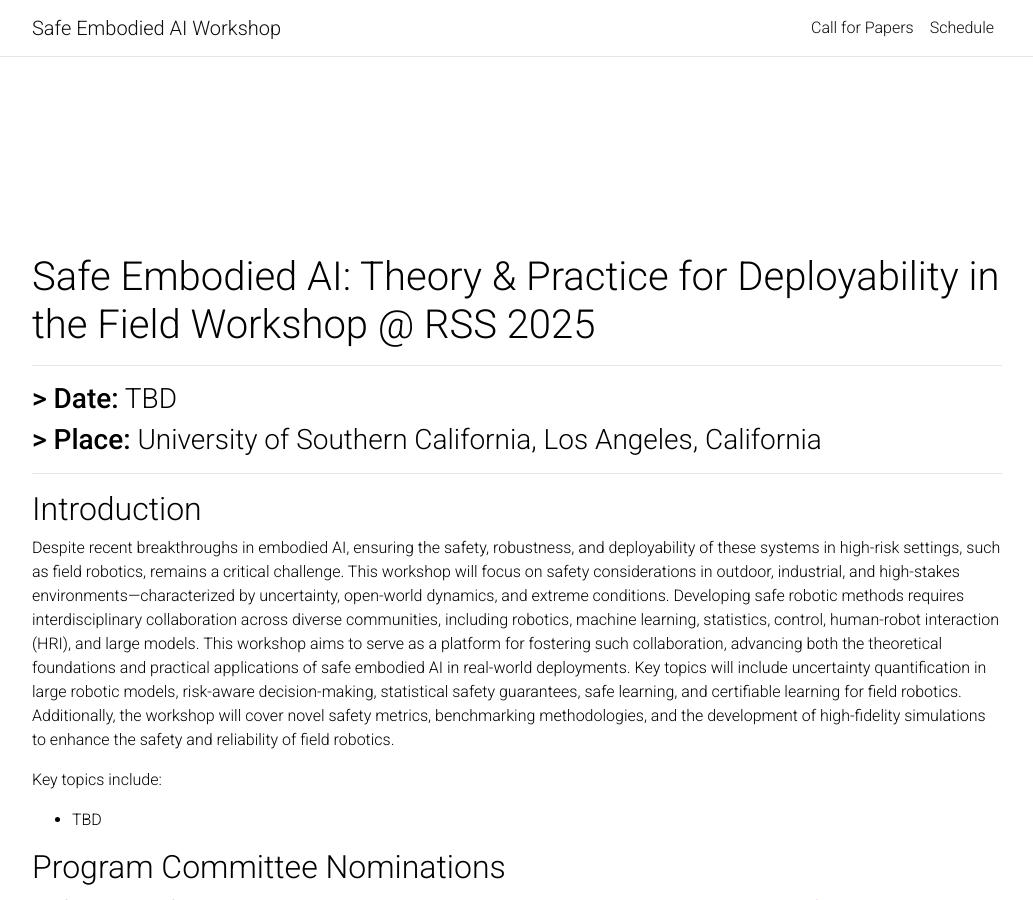
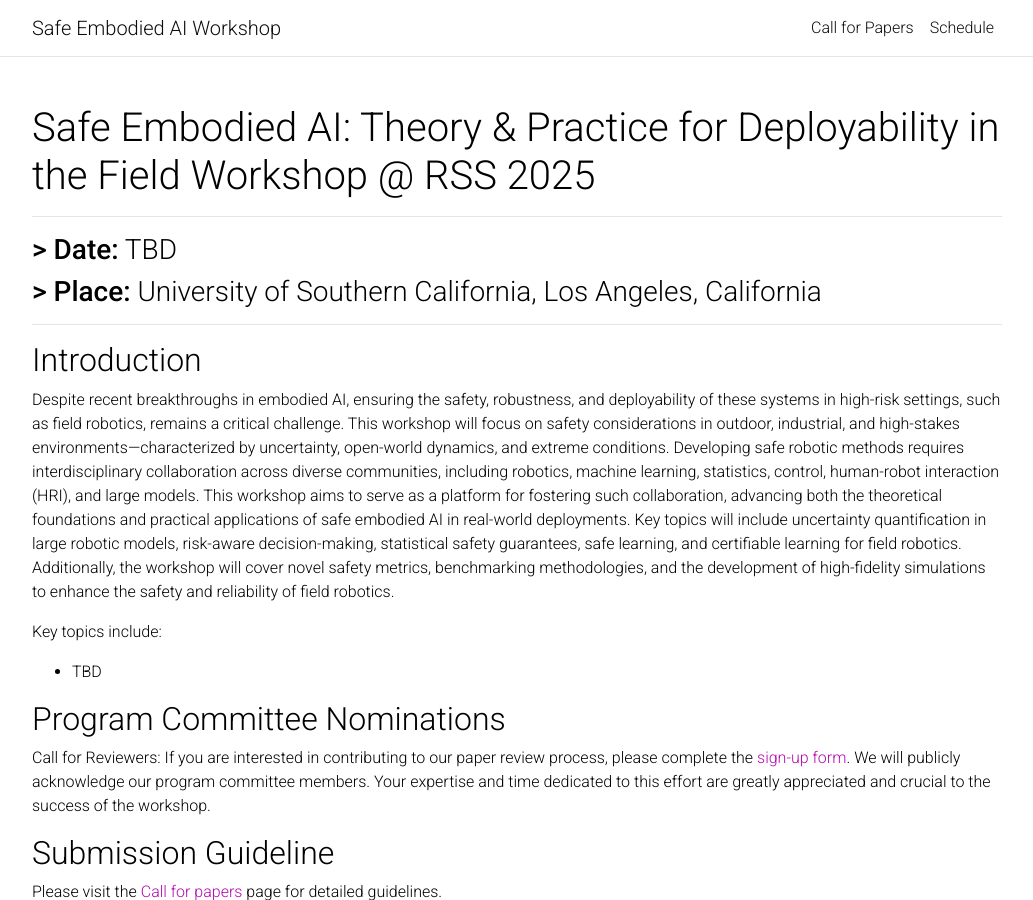
Before and after one commit to safe-embodied-ai/safe-embodied-ai.github.io, a Jekyll site: the page built from index.md, in a window 1280 px wide and 900 px high. Shown: the whole window, without its empty margins (123-1156 px from the left). Built offline with Jekyll 4.4.1, drawn with Linux system fonts in a browser that asks for light colours; full-size pictures stand in for the smaller copies a plugin makes; comment, search, counter and statistics services are not loaded; a style sheet for code colours, icons or effects is not loaded.

Commit message:
removed logo

```diff
--- a/_layouts/default.html
+++ b/_layouts/default.html
@@ -14,8 +14,6 @@
 
     <!-- Header -->
     {%- include header.html %}
-
-    <div class="header-background"><div class="img"></div></div>
 
     <!-- Content -->
     <div class="container mt-5">
```
